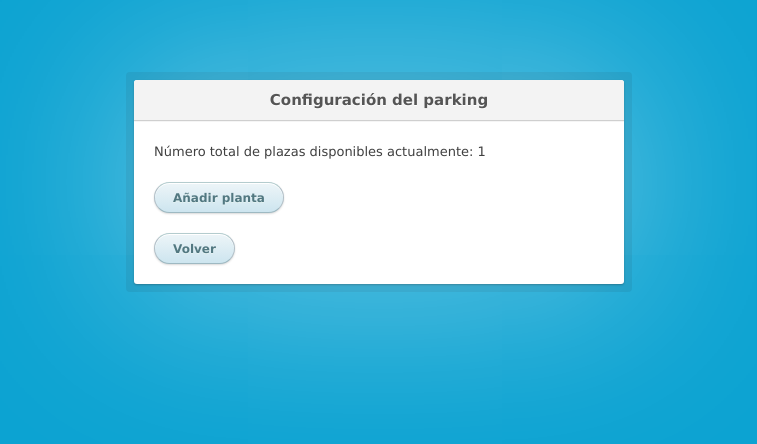
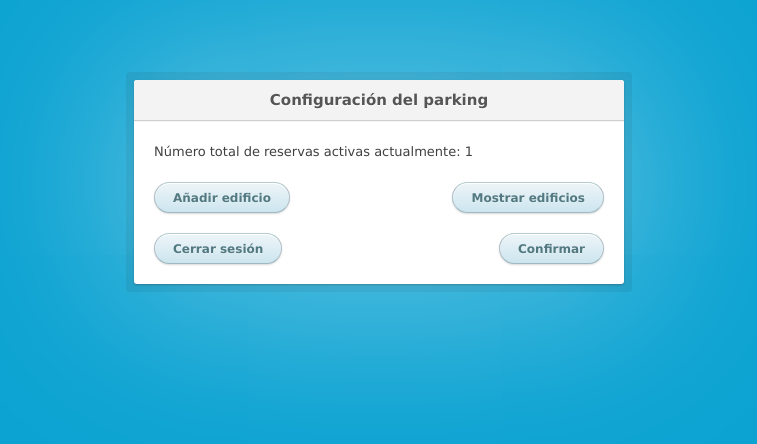
Before and after one commit to juanlubf/proyectohmis2016, a PHP site: page /panelAdmin.php in a window 1280 px wide. Shown: the top 444 px of the page, without its empty margins (261-1018 px from the left). Run offline with PHP 8.4, Linux system fonts and the light colour scheme; tables that the repository leaves empty hold one stand-in row (values such as "Sample post").

Commit message:
añadido al administrador la adicion de espacio en el parking

```diff
--- a/www/src/css/style.css
+++ b/www/src/css/style.css
@@ -272,6 +272,6 @@ input[type=submit]:active {
 .lt-ie9 input[type=text], .lt-ie9 input[type=password] {
   line-height: 34px;
 }
-.addPlaza {
+.mostrar {
   display: none;
 }
--- a/www/src/panelAdmin.php
+++ b/www/src/panelAdmin.php
@@ -11,23 +11,34 @@
 </head>
 <body>
 <?php include_once 'scriptParking.php';
-global $suma;?>
+global $plazas;
+global $decks;
+global $plantas;
+global $reservas?>
 <section class="container">
     <div class="pAdmin">
         <h1>Configuración del parking</h1>
         <form method="post" action="">
-            <p>Número total de plazas disponibles actualmente: <?php echo $suma[0];?></p>
-            <p><input type="button" value="Añadir planta" onclick="mostrar('addPlaza')"></p>
-            <p class="addPlaza">Plazas <input type="number">
-                <input type="submit" value="Confirmar" style="float: right;"></p>
-            <p><input type="button" name="volver" value="Volver" onclick="location.href='scriptLogout.php';"></p>
+            <p>Número total de reservas activas actualmente: <?php echo $reservas[0];?></p>
+            <p><input type="button" value="Añadir edificio" onclick="mostrar('mostrar', 0)">
+                <input type="button" value="Mostrar edificios" style="float: right" onclick="mostrar('mostrar', 1)"></p>
+            <p class="mostrar">Plantas <input name="plantas" type="number" placeholder="0">
+                <br><br>Plazas por planta <input name="plazas" type="number" placeholder="0"></p>
+            <p class="mostrar">Número total de edificios <?php echo $decks[0];?>
+                <br><br>Número total de plantas <?php echo $plantas[0];?>
+                <br><br>Número total de plazas <?php echo $plazas[0];?></p>
+            <p><input type="submit" name="confirmar" value="Confirmar" style="float: right;">
+                <input type="button" name="volver" value="Cerrar sesión" onclick="location.href='scriptLogout.php';"></p>
         </form>
     </div>
 </section>
 
 <script>
-    function mostrar(str) {
-        document.getElementsByClassName(str)[0].style.display = 'block';
+    function mostrar(str, num) {
+        var aux = document.getElementsByClassName(str);
+        for (var i = 0; i < aux.length; i++)
+            aux[i].style.display = 'none';
+        aux[num].style.display = 'block';
     }
 </script>
 
--- a/www/src/scriptLogin.php
+++ b/www/src/scriptLogin.php
@@ -21,7 +21,7 @@ function verificar_login($admin, $password, &$userid, &$esAdmin)
     global $conexion;
     $a = mysqli_real_escape_string($conexion, $admin);
     $p = mysqli_real_escape_string($conexion, $password);
-    $cadenaSQL = "select * from user where nombre='$a' and password='$p';";
+    $cadenaSQL = "select * from User where nombre='$a' and password='$p';";
     $resultado = mysqli_query($conexion, $cadenaSQL);
     $fila = $resultado->fetch_object();
     if ($fila != null) {
--- a/www/src/scriptParking.php
+++ b/www/src/scriptParking.php
@@ -10,4 +10,46 @@ include_once (dirname(__FILE__).DIRECTORY_SEPARATOR.'Utilidades'.DIRECTORY_SEPAR
 
 $cadenaSQL = "select count(idPlaza) from Plaza;";
 $resultado = mysqli_query($conexion, $cadenaSQL);
-$suma = mysqli_fetch_array($resultado);
+$plazas = mysqli_fetch_array($resultado);
+mysqli_free_result($resultado);
+
+$cadenaSQL = "select count(idDeck) from Deck;";
+$resultado = mysqli_query($conexion, $cadenaSQL);
+$decks = mysqli_fetch_array($resultado);
+mysqli_free_result($resultado);
+
+$cadenaSQL = "select count(idPlanta) from Planta;";
+$resultado = mysqli_query($conexion, $cadenaSQL);
+$plantas = mysqli_fetch_array($resultado);
+mysqli_free_result($resultado);
+
+$cadenaSQL = "select count(idReserva) from Reserva;";
+$resultado = mysqli_query($conexion, $cadenaSQL);
+$reservas = mysqli_fetch_array($resultado);
+mysqli_free_result($resultado);
+
+if (isset($_POST['confirmar'])) {
+    $cadenaSQL = "INSERT INTO Deck(nombre) VALUES ('Edificio');";
+    $resultado = mysqli_query($conexion, $cadenaSQL);
+    //mysqli_free_result($resultado);
+
+    $cadenaSQL = "select @id:=max(idDeck) from Deck;";
+    $resultado = mysqli_query($conexion, $cadenaSQL);
+    //mysqli_free_result($resultado);
+
+    $cadenaSQL = "INSERT INTO Planta(nombre, Deck_idDeck) VALUES ('Planta', @id);";
+    for ($i = 0; $i < $_POST['plantas']; $i++) {
+        $resultado = mysqli_query($conexion, $cadenaSQL);
+       // mysqli_free_result($resultado);
+    }
+
+    $cadenaSQL = "select @id2:=max(idPlanta) from Planta;";
+    $resultado = mysqli_query($conexion, $cadenaSQL);
+    //mysqli_free_result($resultado);
+
+    $cadenaSQL = "INSERT INTO Plaza(nombre, Planta_idPlanta, Tipo_Vehiculo) VALUES ('Plaza', @id2, 1);";
+    for ($i = 0; $i < $_POST['plazas']; $i++) {
+        $resultado = mysqli_query($conexion, $cadenaSQL);
+       // mysqli_free_result($resultado);
+    }
+}
--- a/www/src/scriptRegistro.php
+++ b/www/src/scriptRegistro.php
@@ -11,7 +11,7 @@ if ($_POST) {
     $a = mysqli_real_escape_string($conexion, $_POST['user']);
     $p = mysqli_real_escape_string($conexion, $_POST['pass']);
 
-    $cadenaSQL = "insert into user (nombre, password, esAdmin) values ('$a', '$p', FALSE);";
+    $cadenaSQL = "insert into User (nombre, password, esAdmin) values ('$a', '$p', FALSE);";
     $resultado = mysqli_query($conexion, $cadenaSQL);
     header('location: panelUsuario.php');
 }
--- a/www/src/sql/Creacion bd.sql
+++ b/www/src/sql/Creacion bd.sql
@@ -30,7 +30,7 @@ CREATE TABLE IF NOT EXISTS `webapp`.`User` (
 	`esAdmin` TINYINT(1) NULL DEFAULT 0,
 	PRIMARY KEY (`idUser`))
 	ENGINE = InnoDB;
-
+INSERT INTO User(password, nombre, esAdmin) VALUES ('admin', 'admin', TRUE );
 
 -- -----------------------------------------------------
 -- Table `webapp`.`Deck`
@@ -74,7 +74,6 @@ CREATE TABLE IF NOT EXISTS `webapp`.`Tipo_Vehiculo` (
 	PRIMARY KEY (`idTipo_Vehiculo`))
 	ENGINE = InnoDB;
 
-
 -- -----------------------------------------------------
 -- Table `webapp`.`Plaza`
 -- -----------------------------------------------------
@@ -99,7 +98,6 @@ CREATE TABLE IF NOT EXISTS `webapp`.`Plaza` (
 		ON DELETE NO ACTION
 		ON UPDATE NO ACTION)
 	ENGINE = InnoDB;
-
 
 -- -----------------------------------------------------
 -- Table `webapp`.`Reserva`
```
Also changed, not shown: 1 other file.
